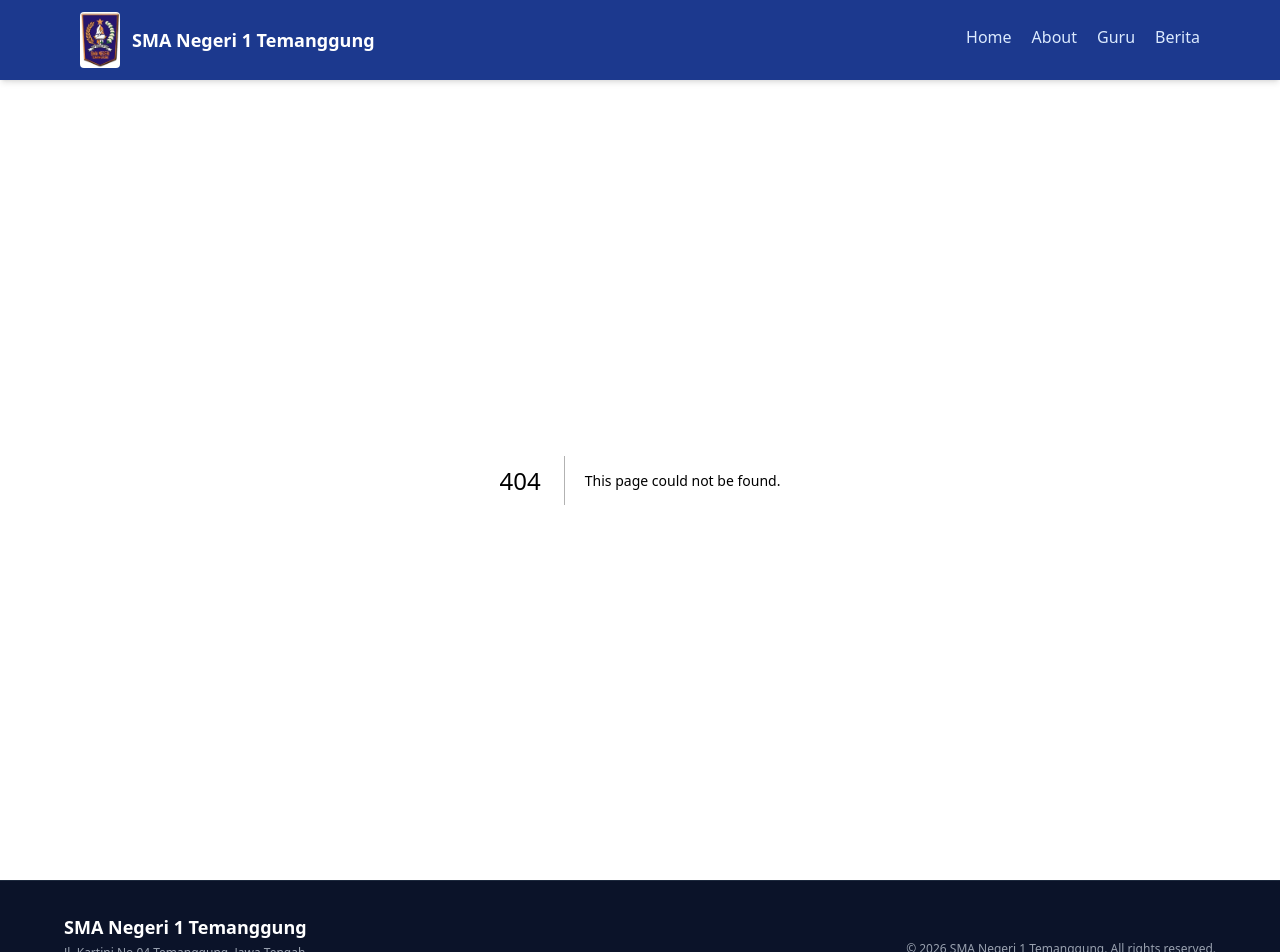
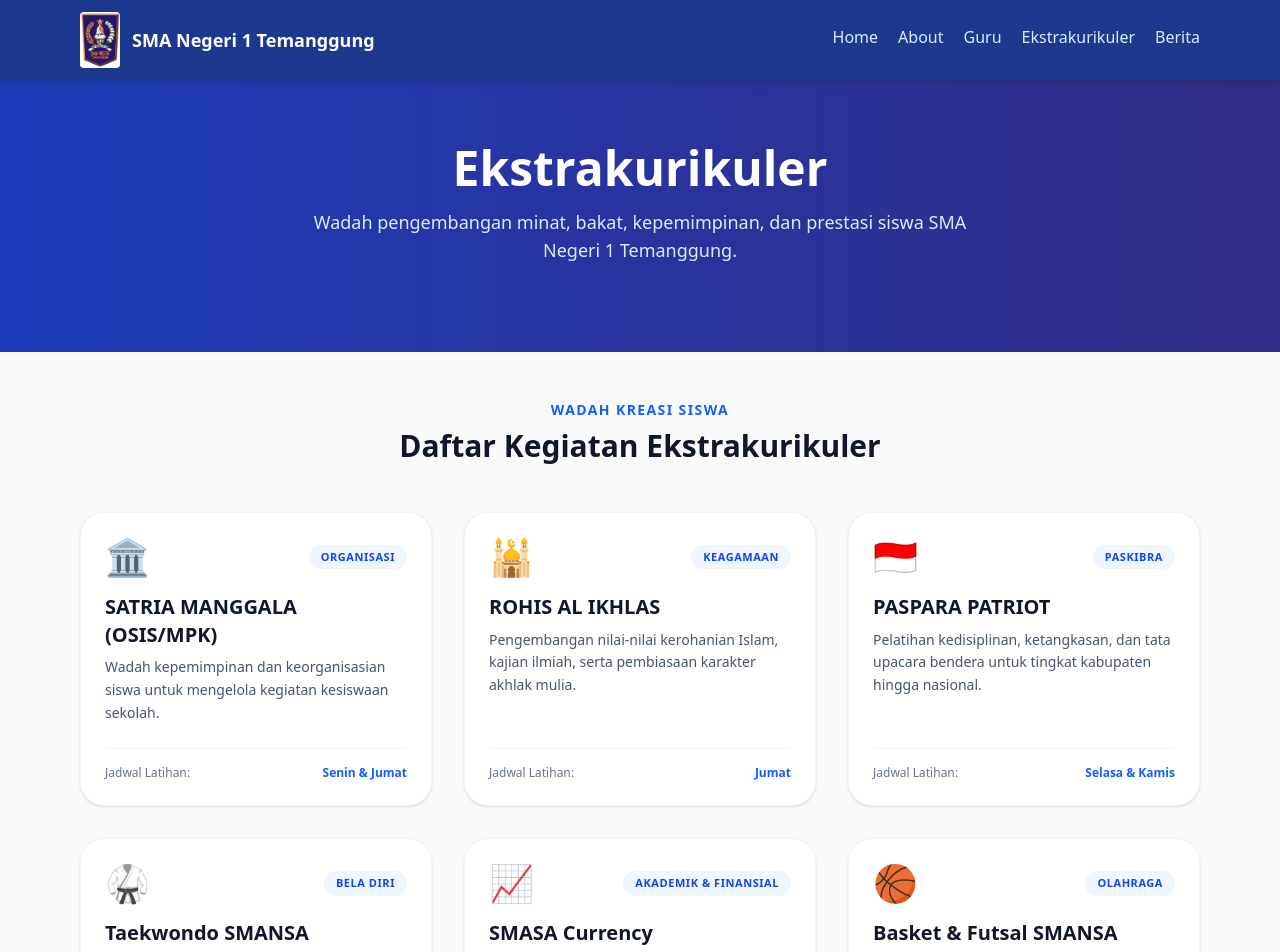
Before and after one commit to razzell6/UTS-WEB-SMA, a Next.js app: page /ekstrakulikuler in a window 1280 px wide. Before the commit this address had no page. Shown: the top 952 px of the page. Built offline with nearby package versions, Linux system fonts and the light colour scheme.

Commit message:
Menambahkan halaman ekstrakurikuler

```diff
--- /dev/null
+++ b/src/app/ekstrakulikuler/page.js
@@ -0,0 +1,58 @@
+import Hero from "@/components/Hero";
+import { ekskulList } from "@/data/ekskul";
+
+export const metadata = {
+  title: "Ekstrakurikuler | SMA Negeri 1 Temanggung",
+  description: "Daftar ekstrakurikuler di SMA Negeri 1 Temanggung",
+};
+
+export default function EkskulPage() {
+  return (
+    <div className="bg-slate-50 min-h-screen pb-20 font-sans">
+      <Hero
+        title="Ekstrakurikuler"
+        subtitle="Wadah pengembangan minat, bakat, kepemimpinan, dan prestasi siswa SMA Negeri 1 Temanggung."
+      />
+
+      <div className="max-w-6xl mx-auto px-4 py-12">
+        <div className="text-center mb-12">
+          <h2 className="text-sm font-bold text-blue-600 tracking-widest uppercase mb-2">
+            Wadah Kreasi Siswa
+          </h2>
+          <h3 className="text-3xl font-bold text-slate-900">
+            Daftar Kegiatan Ekstrakurikuler
+          </h3>
+        </div>
+
+        <div className="grid grid-cols-1 md:grid-cols-2 lg:grid-cols-3 gap-8">
+          {ekskulList.map((item) => (
+            <div
+              key={item.id}
+              className="bg-white rounded-3xl p-6 shadow-sm border border-slate-100 hover:shadow-xl hover:-translate-y-1 transition-all duration-300 flex flex-col justify-between"
+            >
+              <div>
+                <div className="flex items-center justify-between mb-4">
+                  <span className="text-4xl">{item.ikon}</span>
+                  <span className="bg-blue-50 text-blue-700 text-[11px] font-bold px-3 py-1 rounded-full uppercase tracking-wider">
+                    {item.kategori}
+                  </span>
+                </div>
+                <h4 className="text-xl font-bold text-slate-900 mb-2 leading-snug">
+                  {item.nama}
+                </h4>
+                <p className="text-sm text-slate-600 leading-relaxed mb-6">
+                  {item.deskripsi}
+                </p>
+              </div>
+
+              <div className="pt-4 border-t border-slate-100 flex items-center justify-between text-xs text-slate-500 font-medium">
+                <span>Jadwal Latihan:</span>
+                <span className="font-bold text-blue-600">{item.jadwal}</span>
+              </div>
+            </div>
+          ))}
+        </div>
+      </div>
+    </div>
+  );
+}
--- a/src/components/Navbar.js
+++ b/src/components/Navbar.js
@@ -4,11 +4,12 @@ import Link from "next/link";
 import Image from "next/image";
 import { usePathname } from "next/navigation";
 
-// Tambahkan menu Guru di dalam array menu ini
+// Tambahkan menu di dalam array menu ini
 const menu = [
   { label: "Home", href: "/" },
   { label: "About", href: "/about" },
   { label: "Guru", href: "/guru" },
+  { label: "Ekstrakurikuler", href: "/ekstrakurikuler" },
   { label: "Berita", href: "/berita" },
 ];
 
--- /dev/null
+++ b/src/data/ekskul.js
@@ -0,0 +1,50 @@
+export const ekskulList = [
+  {
+    id: 1,
+    nama: "SATRIA MANGGALA (OSIS/MPK)",
+    kategori: "Organisasi",
+    jadwal: "Senin & Jumat",
+    deskripsi: "Wadah kepemimpinan dan keorganisasian siswa untuk mengelola kegiatan kesiswaan sekolah.",
+    ikon: "🏛️",
+  },
+  {
+    id: 2,
+    nama: "ROHIS AL IKHLAS",
+    kategori: "Keagamaan",
+    jadwal: "Jumat",
+    deskripsi: "Pengembangan nilai-nilai kerohanian Islam, kajian ilmiah, serta pembiasaan karakter akhlak mulia.",
+    ikon: "🕌",
+  },
+  {
+    id: 3,
+    nama: "PASPARA PATRIOT",
+    kategori: "Paskibra",
+    jadwal: "Selasa & Kamis",
+    deskripsi: "Pelatihan kedisiplinan, ketangkasan, dan tata upacara bendera untuk tingkat kabupaten hingga nasional.",
+    ikon: "🇮🇩",
+  },
+  {
+    id: 4,
+    nama: "Taekwondo SMANSA",
+    kategori: "Bela Diri",
+    jadwal: "Rabu & Sabtu",
+    deskripsi: "Latihan fisik dan ketangkasan bela diri untuk mencetak atlet berprestasi di ajang POPDA & kejuaraan.",
+    ikon: "🥋",
+  },
+  {
+    id: 5,
+    nama: "SMASA Currency",
+    kategori: "Akademik & Finansial",
+    jadwal: "Rabu",
+    deskripsi: "Klub edukasi investasi saham, pasar modal, dan literasi keuangan sejak dini bagi siswa.",
+    ikon: "📈",
+  },
+  {
+    id: 6,
+    nama: "Basket & Futsal SMANSA",
+    kategori: "Olahraga",
+    jadwal: "Senin & Kamis",
+    deskripsi: "Pengembangan bakat olahraga berilmu beregu dan persiapan turnamen antar sekolah.",
+    ikon: "🏀",
+  },
+];
```
